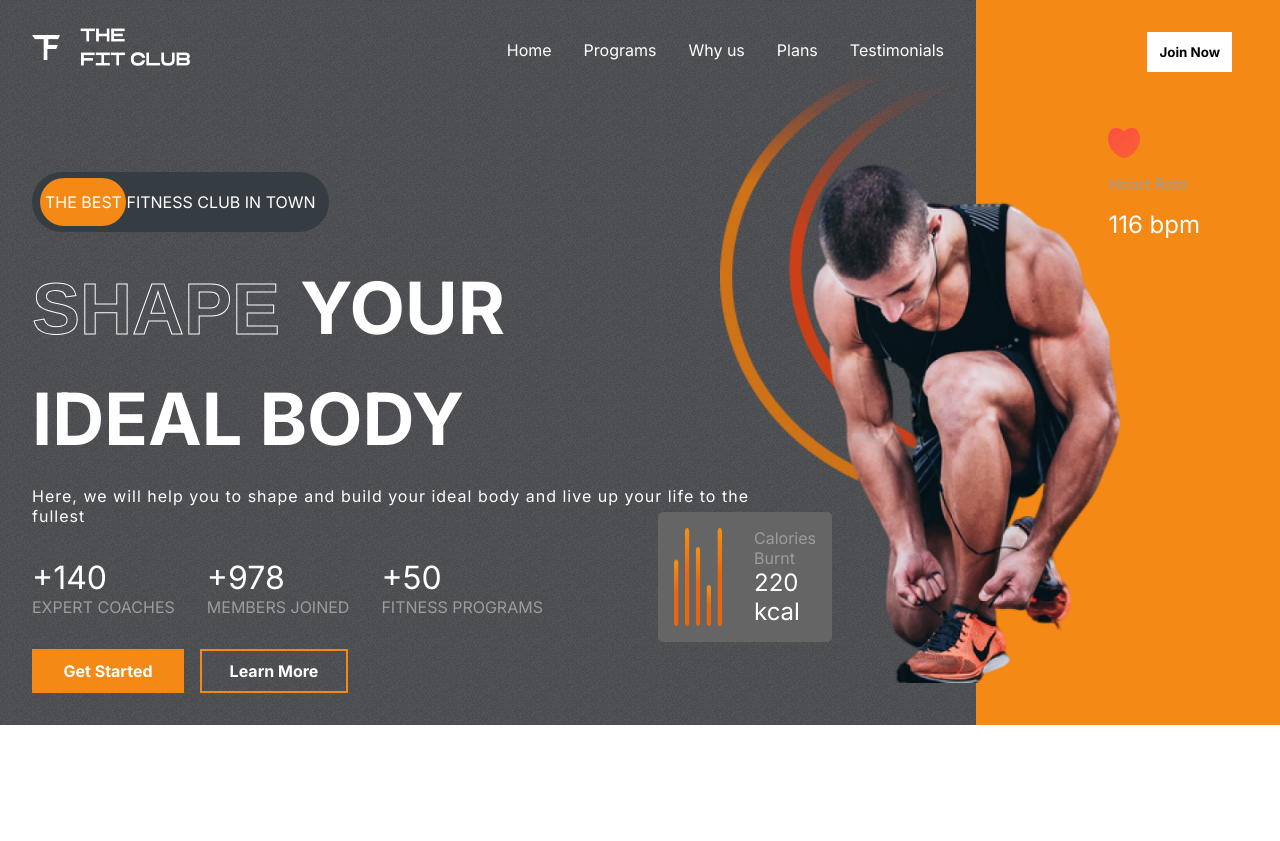
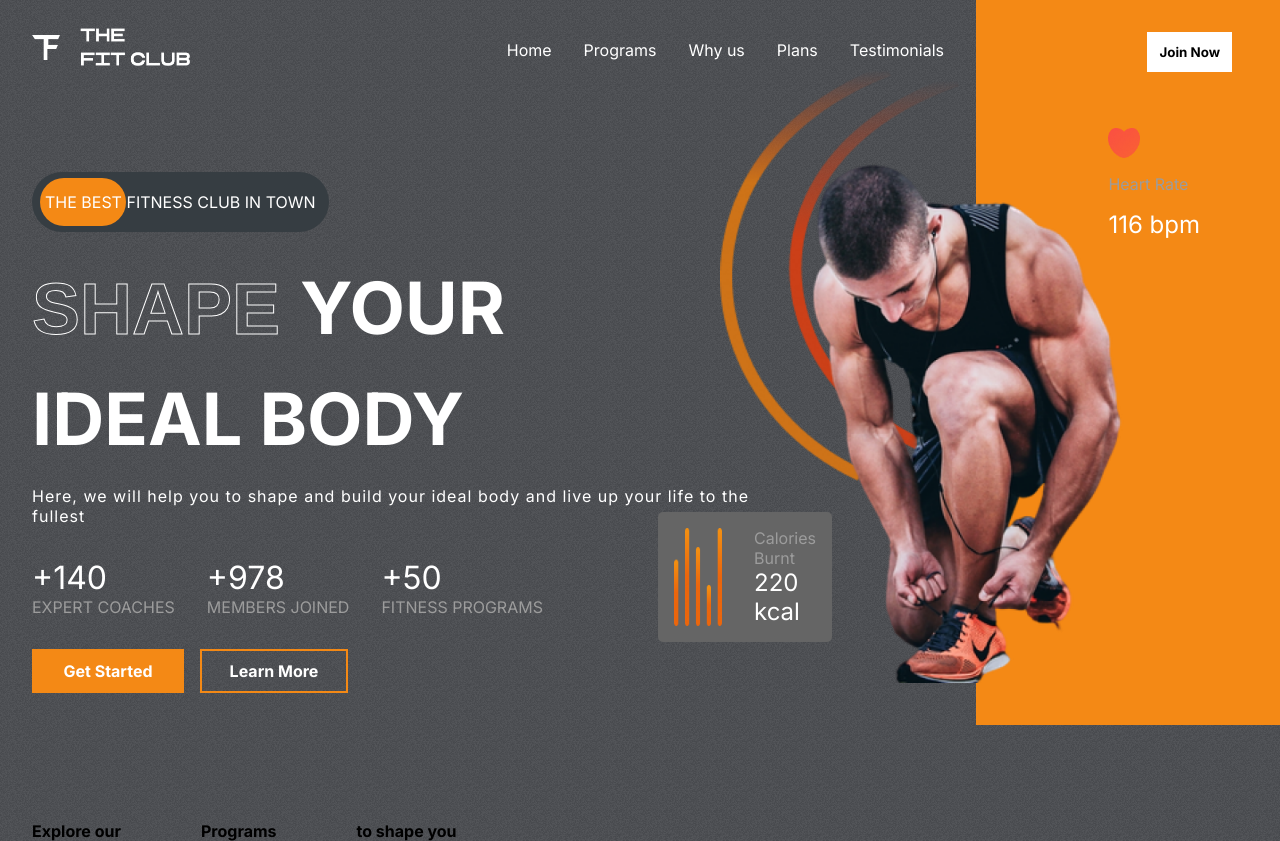
Before and after one commit to ThomasSzentirmay/FT-demo-st, a React (Create React App) app: page / in a window 1280 px wide. Before the commit the page ends 800 px from the top, so only its background shows below. Built offline with nearby package versions, Linux system fonts and the light colour scheme; the HTML template or start-up script is replaced by a standard one.

Commit message:
started building Programs component

```diff
--- a/src/App.js
+++ b/src/App.js
@@ -2,11 +2,13 @@
 
 // Components
 import Hero from './components/Hero/Hero';
+import Programs from './components/Programs/Programs';
 
 function App() {
   return (
     <div className="App">
           <Hero />
+          <Programs />
     </div>
   );
 }
--- /dev/null
+++ b/src/components/Programs/Programs.css
@@ -0,0 +1,12 @@
+.Programs {
+    display: flex;
+    flex-direction: column;
+    gap: 2rem;
+    padding: 0 2rem;
+}
+
+.programs-header {
+    display: flex;
+    gap: 5rem;
+    font-weight: bold;
+}
--- /dev/null
+++ b/src/components/Programs/Programs.jsx
@@ -0,0 +1,17 @@
+import React from 'react';
+import './Programs.css'
+
+const Programs = () => {
+    return (
+        <div className="Programs" id="programs">
+            {/* Header */}
+            <div className="programs-header">
+                <span>Explore our</span>
+                <span>Programs</span>
+                <span>to shape you</span>
+            </div>
+        </div>
+    )
+}
+
+export default Programs;
```
